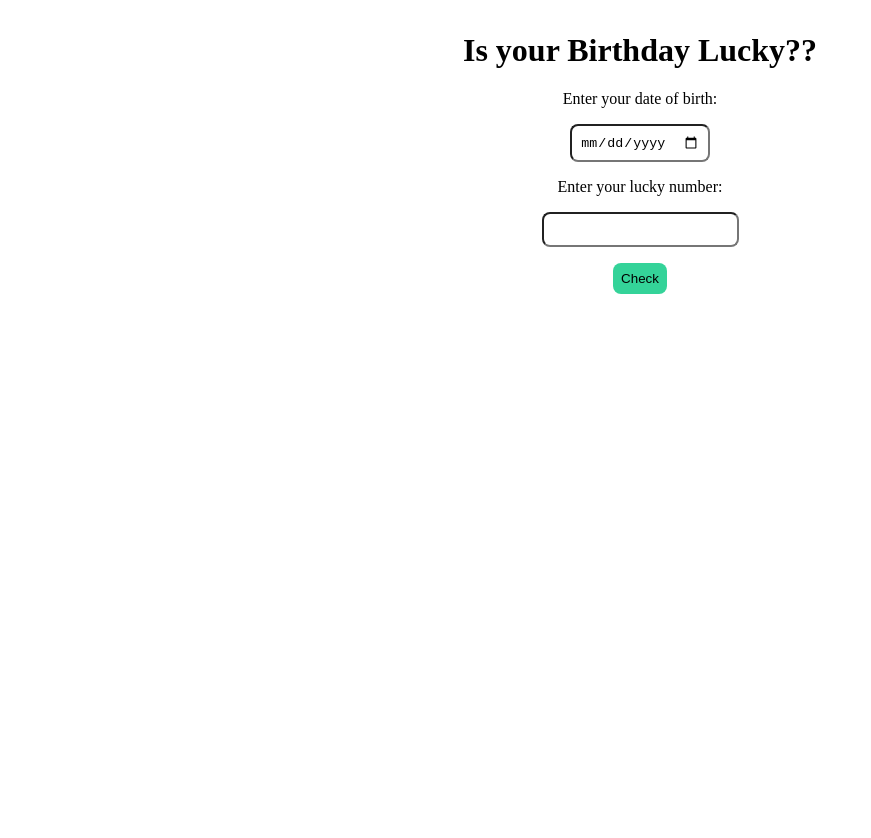
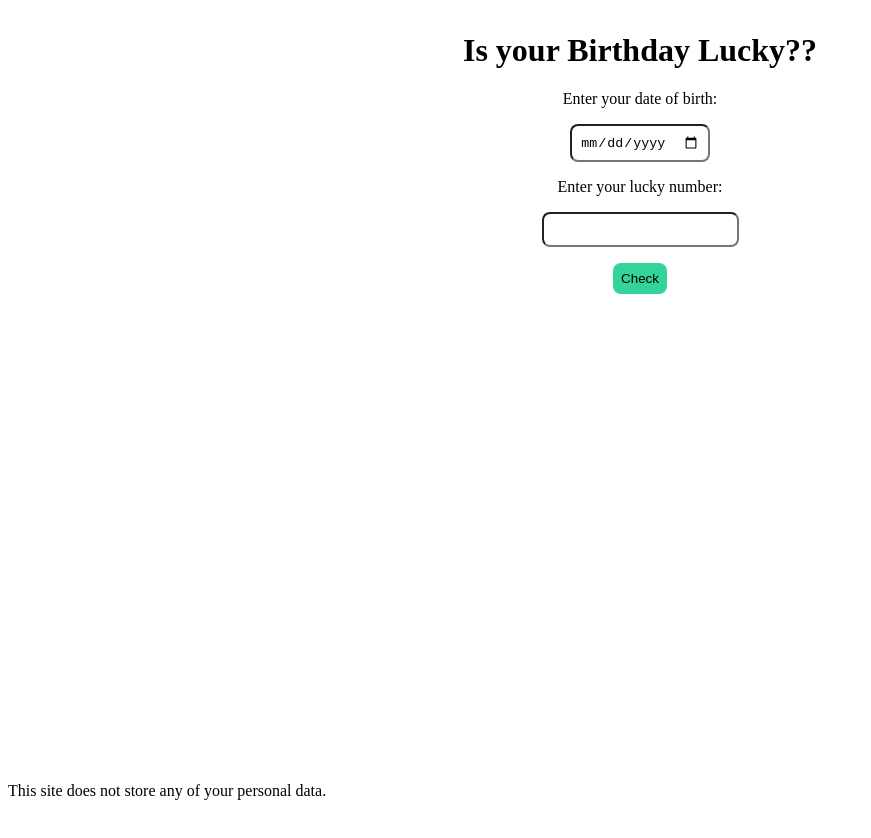
Before and after one commit to bLAckBLAZER/lucky-birthday, a plain HTML site: page index.html in a window 1280 px wide. Shown: the whole page, without its empty margins (0-871 px from the left). Drawn offline with Linux system fonts and the light colour scheme; a web font is replaced by a local one.

Commit message:
Added privacy message

```diff
--- a/index.html
+++ b/index.html
@@ -18,7 +18,10 @@
         <input id="lucky-number" type="number" />
         <button id="btn-check">Check</button>
         <div id="display-msg"></div>
+
     </div>
+    <footer>This site does not store any of your personal data.</footer>
+
     <script src="./script.js"></script>
 </body>
 
--- a/style.css
+++ b/style.css
@@ -39,3 +39,8 @@ h1{
 #display-msg {
     font-size: 1.8rem;
 }
+footer {
+    position:fixed;
+    bottom: 0;
+    text-align: right;
+}
```
